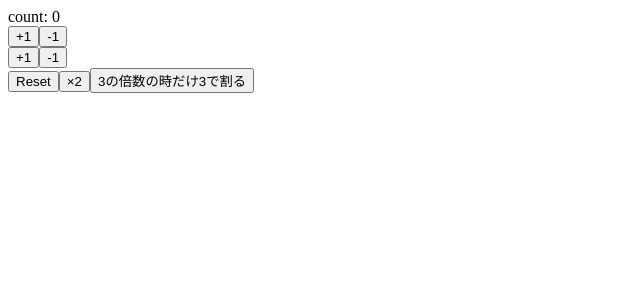
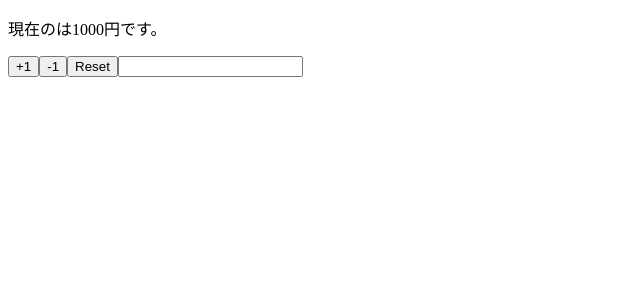
Before and after one commit to kazuyuki-mera/react-hooks-101, a React (Create React App) app: page / in a window 1280 px wide. Shown: the top 300 px of the page, without its empty margins (0-640 px from the left). Built offline with nearby package versions, Linux system fonts and the light colour scheme.

Commit message:
implement component multiple states

```diff
--- a/src/App.js
+++ b/src/App.js
@@ -1,51 +1,30 @@
 import React, { useState } from 'react';
 
-const App = () => {
-  const [count, setCount] = useState(0);
+const App = (props) => {
+  const [name, setName] = useState(props.name);
+  const [price, setPrice] = useState(props.price);
 
-  const increment = () => {
-    setCount(count + 1);
+  const reset = () => {
+    setPrice(props.price);
+    setName(props.name);
   };
-
-  const decrement = () => {
-    setCount(count - 1);
-  };
-
-  const increment2 = () => setCount((previousCount) => previousCount + 1);
-
-  const decrement2 = () => setCount((previousCount) => previousCount - 1);
-
-  const reset = () => setCount(0);
-
-  const double = () => setCount(count * 2);
-
-  const divide3 = () =>
-    setCount((previousCount) => {
-      if (previousCount % 3 === 0) {
-        return previousCount / 3;
-      } else {
-        return previousCount;
-      }
-    });
 
   return (
     <>
-      <div>count: {count}</div>
-      <div>
-        <button onClick={increment}>+1</button>
-        <button onClick={decrement}>-1</button>
-      </div>
-      <div>
-        <button onClick={increment2}>+1</button>
-        <button onClick={decrement2}>-1</button>
-      </div>
-      <div>
-        <button onClick={reset}>Reset</button>
-        <button onClick={double}>×2</button>
-        <button onClick={divide3}>3の倍数の時だけ3で割る</button>
-      </div>
+      <p>
+        現在の{name}は{price}円です。
+      </p>
+      <button onClick={() => setPrice(price + 1)}>+1</button>
+      <button onClick={() => setPrice(price - 1)}>-1</button>
+      <button onClick={reset}>Reset</button>
+      <input value={name} onChange={(e) => setName(e.target.value)} />
     </>
   );
 };
 
+App.defaultProps = {
+  name: '',
+  price: 1000,
+};
+
 export default App;
```
